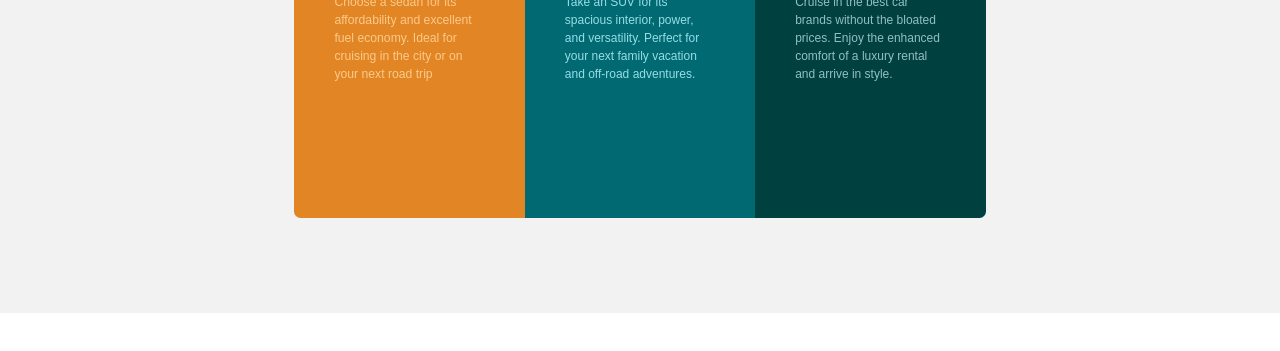
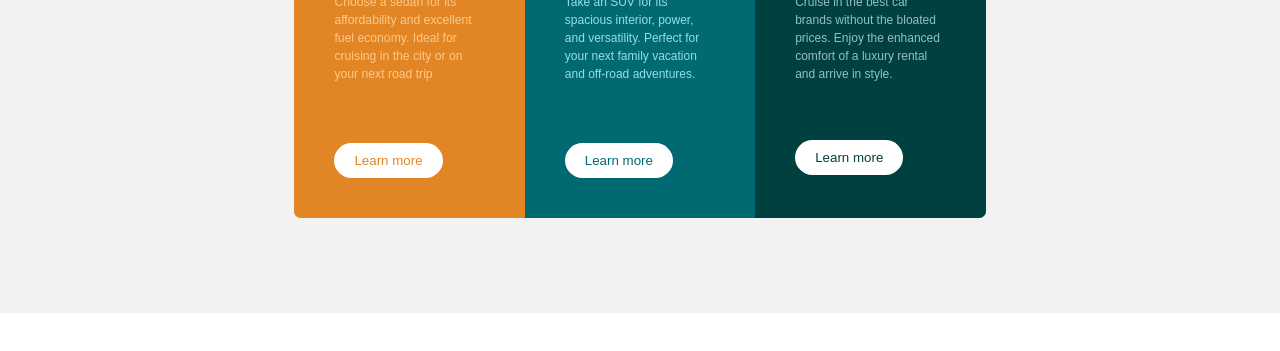
Before and after one commit to Michael-Enoch/column-cards, a plain HTML site: page index.html in a window 1280 px wide. Shown: the part 247-598 px from the top of the page. Drawn offline with Linux system fonts and the light colour scheme.

Commit message:
modified:   card.css

```diff
--- a/card.css
+++ b/card.css
@@ -86,7 +86,7 @@
     border: none;
     text-align: center;
     border-radius: 20px;
-    background: none;
+    background-color: white;
 }
 
 .first-button {
```
